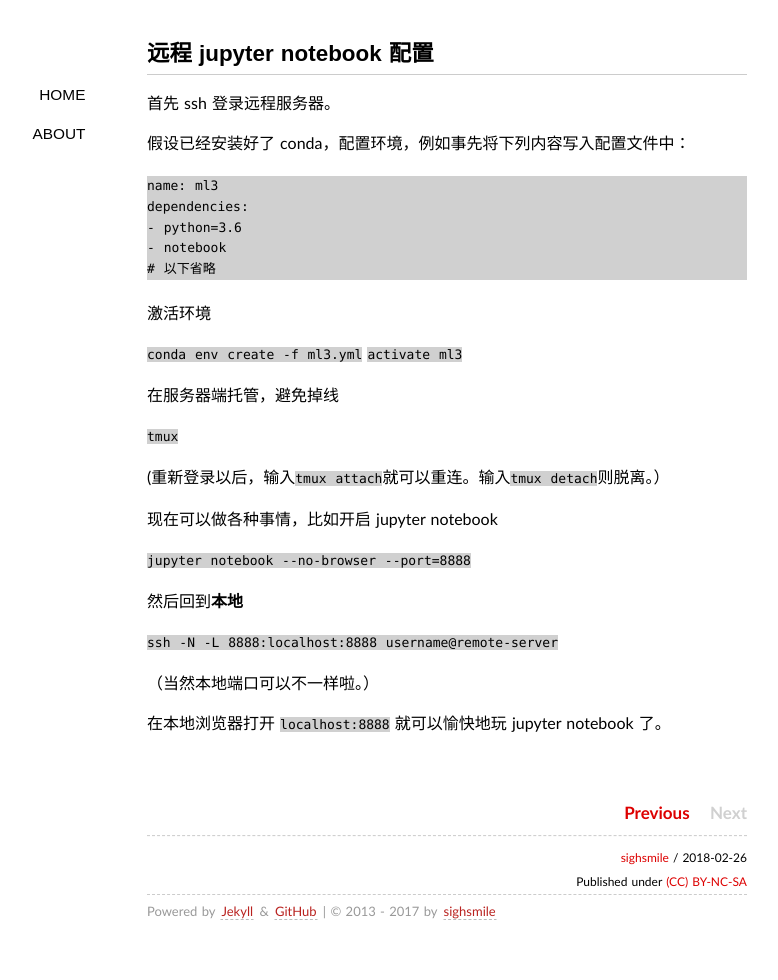
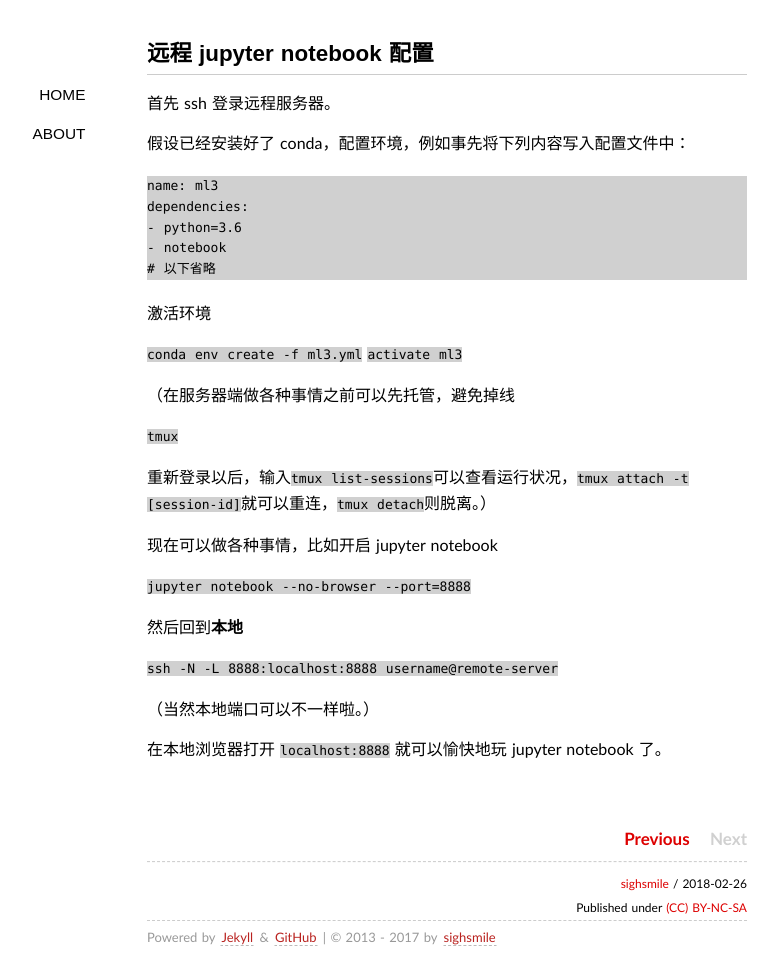
Before and after one commit to sighsmile/sighsmile.github.io, a Jekyll site: the page built from _posts/2018-02-26-jupyter-env.md, in a window 1280 px wide. Shown: the whole page, without its empty margins (193-971 px from the left). Built offline with Jekyll 4.4.1, drawn with Linux system fonts in a browser that asks for light colours; some web fonts are replaced; comment, search, counter and statistics services are not loaded; before the commit the page ends 954 px from its top, so only the background shows below that.

Commit message:
Update 2018-02-26-jupyter-env.md

````diff
--- a/_posts/2018-02-26-jupyter-env.md
+++ b/_posts/2018-02-26-jupyter-env.md
@@ -23,11 +23,11 @@
 ```conda env create -f ml3.yml```
 ```activate ml3```
 
-在服务器端托管，避免掉线
+（在服务器端做各种事情之前可以先托管，避免掉线
 
 ```tmux```
 
-(重新登录以后，输入`tmux attach`就可以重连。输入`tmux detach`则脱离。）
+重新登录以后，输入`tmux list-sessions`可以查看运行状况，`tmux attach -t [session-id]`就可以重连，`tmux detach`则脱离。）
 
 现在可以做各种事情，比如开启 jupyter notebook
 
````
